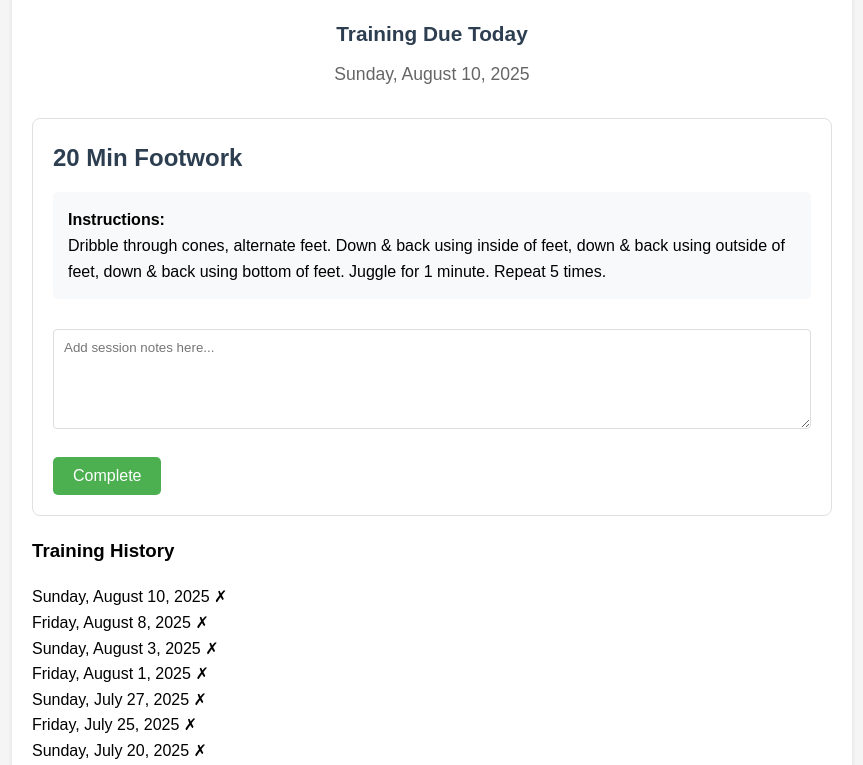
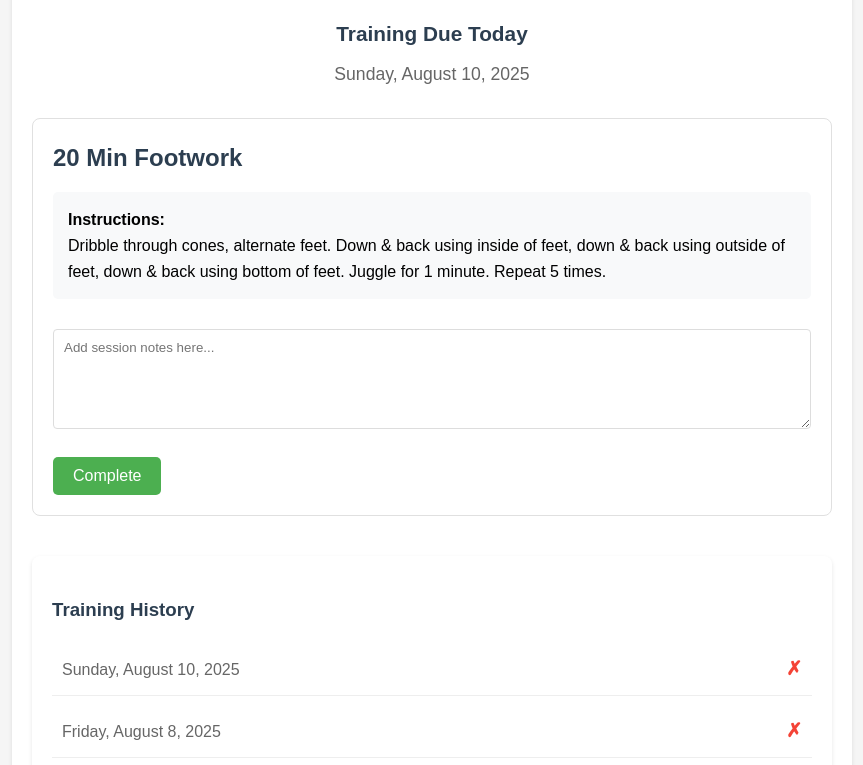
Before and after one commit to ReignMakerFC/tactical-footwork-tracker, a plain HTML site: page index.html in a window 1280 px wide. Shown: the part 126-891 px from the top of the page, without its empty margins (208-1071 px from the left). Drawn offline with Linux system fonts and the light colour scheme.

Commit message:
Update styles.css

```diff
--- a/styles.css
+++ b/styles.css
@@ -62,6 +62,50 @@ h2 {
     margin-top: 20px;
 }
 
+.training-history {
+    margin-top: 40px;
+    padding: 20px;
+    background: white;
+    border-radius: 8px;
+    box-shadow: 0 2px 4px rgba(0,0,0,0.1);
+}
+
+.training-history h3 {
+    color: #2c3e50;
+    margin-bottom: 20px;
+}
+
+.history-list {
+    display: flex;
+    flex-direction: column;
+    gap: 10px;
+}
+
+.history-item {
+    display: flex;
+    justify-content: space-between;
+    align-items: center;
+    padding: 10px;
+    border-bottom: 1px solid #eee;
+}
+
+.history-date {
+    color: #666;
+}
+
+.history-status {
+    font-weight: bold;
+    font-size: 1.2em;
+}
+
+.history-status.completed {
+    color: #4CAF50;
+}
+
+.history-status.missed {
+    color: #f44336;
+}
+
 button {
     background-color: #4CAF50;
     color: white;
```
